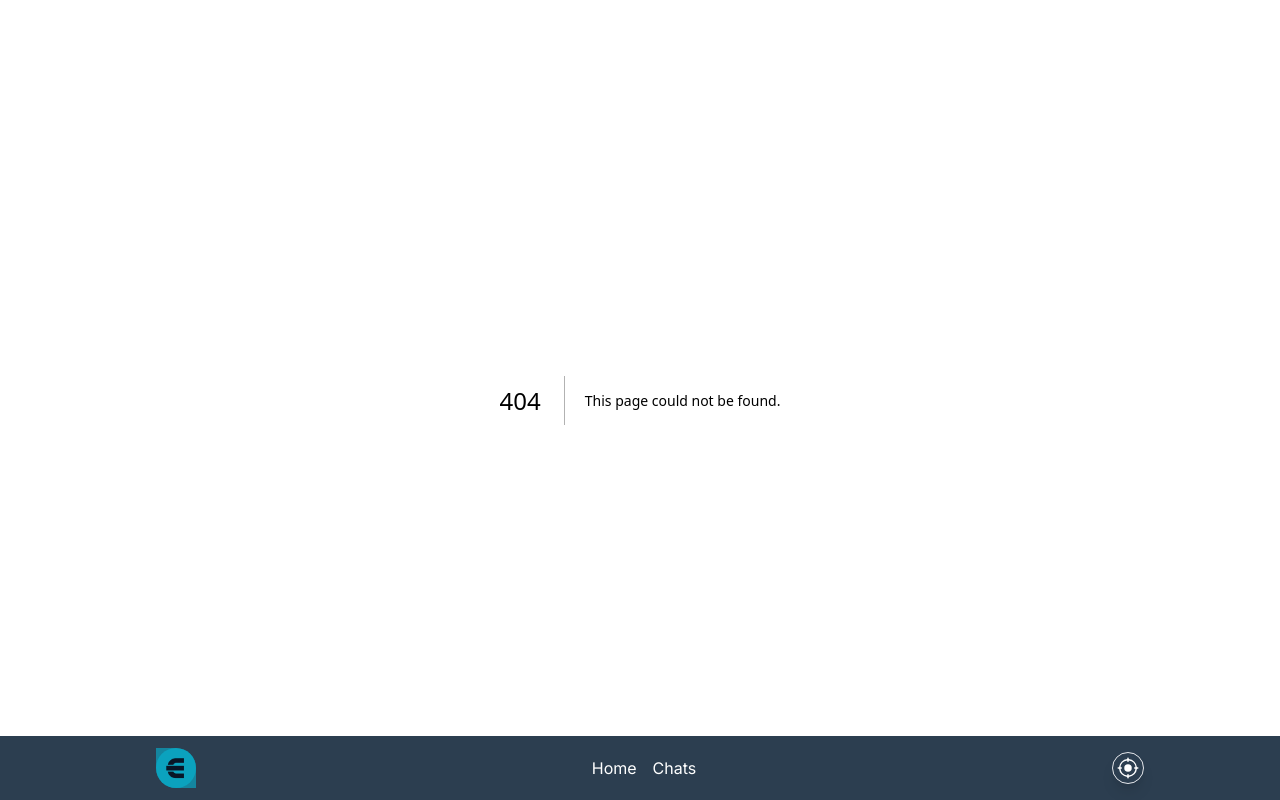
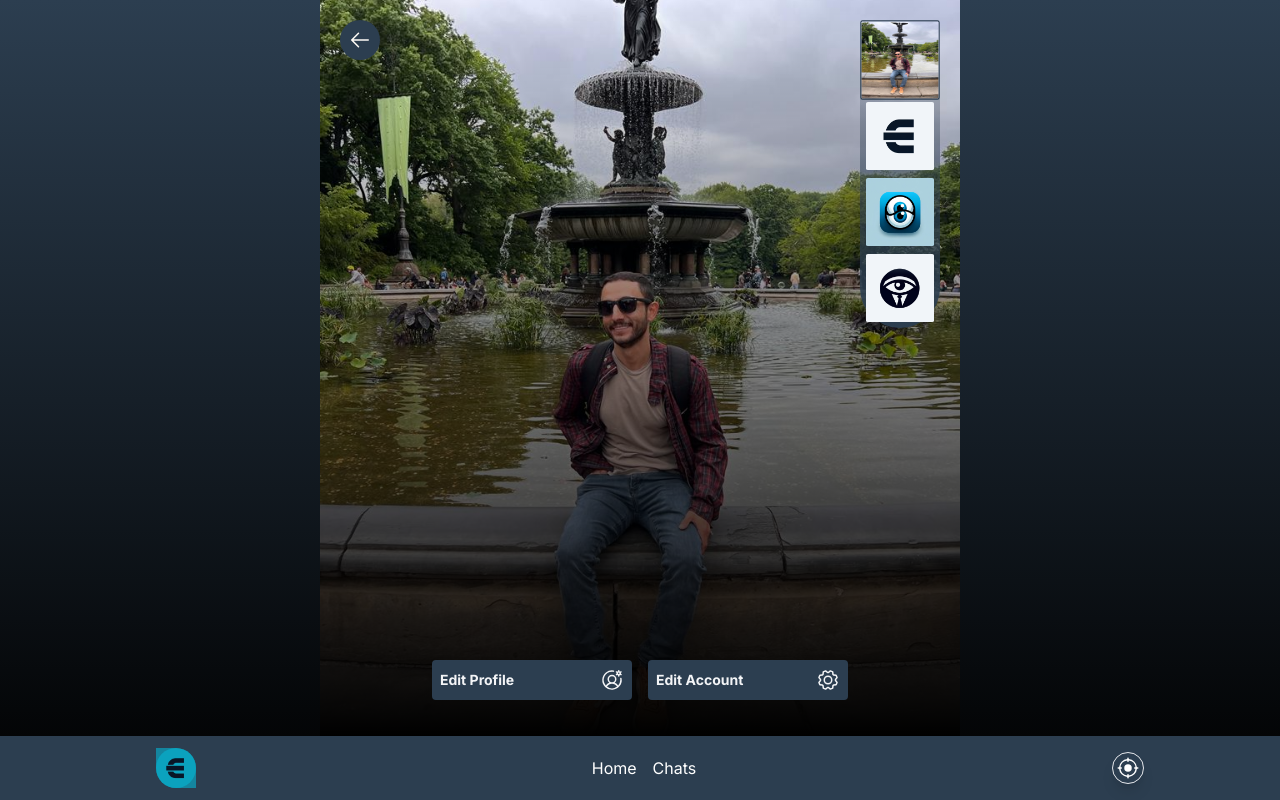
Before and after one commit to Erdiha/Sideeye, a Next.js app in the folder frontend/: page /user in a window 1280 px wide. Before the commit this address had no page. Built offline with nearby package versions, Linux system fonts and the light colour scheme.

Commit message:
added image gallery

```diff
--- a/frontend/src/app/profile/page.js
+++ /dev/null
@@ -1,67 +0,0 @@
-"use client";
-
-import { ArrowLeft, Gear, UserCircleGear } from "@phosphor-icons/react";
-import Link from "next/link";
-
-function page() {
-  const images = ["a"];
-  return (
-    <div className="max-w-screen max-h-screen h-screen flex flex-col z-[999] justify-center items-center bg-gradient-to-b  from-[--primary-dark] to-black">
-      <div className="w-[50rem] max-w-[50dvw] h-[100%] relative flex flex-col">
-        <section className="w-full h-[calc(100%-4rem)]  bg-gray-300 flex flex-col">
-          <Link
-            className=" md:hover:scale-110 transition-all ease-in-out duration-500   z-[9999] absolute bg-[--primary-dark] rounded-full p-2 text-[--primary-text] w-10 h-10 top-5 left-5 text-center"
-            href="/saloon"
-          >
-            <ArrowLeft size={24} />
-          </Link>
-          <div className="relative w-full h-full">
-            <img
-              src="/me.jpg"
-              alt="image"
-              className="w-full h-full object-cover"
-            />
-
-            <section className="w-full  flex absolute inset-0 bg-gradient-to-t from-black to-transparent justify-evenly items-center p-4 gap-4">
-              <div className="w-[50%]  flex self-end justify-start  items-center absolute bottom-5 gap-4 text-sm">
-                <button className="md:hover:scale-110 transition-all ease-in-out duration-500  bg-[--primary-dark] w-1/2 p-2 rounded flex justify-between items-center font-bold  text-gray-100">
-                  Edit Profile <UserCircleGear size={24} />
-                </button>
-                <button className="md:hover:scale-110 transition-all ease-in-out duration-500  bg-[--primary-dark] w-1/2 p-2 rounded flex justify-between items-center font-bold text-gray-100 ">
-                  Edit Account <Gear size={24} />
-                </button>
-              </div>
-              <div className="w-[5rem] rounded-md  bg-[--primary-dark] flex flex-col gap-1 p-1 absolute right-5 top-5 ">
-                <img
-                  className="w-full scale-[1.15] rounded-md md:hover:scale-110 transition-all ease-in-out duration-500   aspect-square bg-slate-100 object-fill border-4 border-green-400"
-                  src="/me.jpg"
-                  alt=""
-                />
-                <img
-                  className="w-full md:hover:scale-110 transition-all ease-in-out duration-500 p-1  aspect-square bg-slate-100 object-fill"
-                  src="/me.jpg"
-                  alt=""
-                />
-                <img
-                  className="w-full p-1 md:hover:scale-110 transition-all ease-in-out duration-500 border aspect-square bg-slate-100 object-fill"
-                  src="/me.jpg"
-                  alt=""
-                />{" "}
-                <img
-                  className="w-full p-1  md:hover:scale-110 transition-all ease-in-out duration-500 aspect-square bg-slate-100 object-fill"
-                  src="/me.jpg"
-                  alt=""
-                />
-                <button className=" md:hover:scale-110 transition-all ease-in-out duration-500  bg-white self-center rounded-full shadow-xl absolute z-50 justify-center flex items-center right-0 bottom-0 border-2 border-[--primary-dark] ">
-                  <Gear weight="bold" size={24} />
-                </button>
-              </div>
-            </section>
-          </div>
-        </section>
-      </div>
-    </div>
-  );
-}
-
-export default page;
--- /dev/null
+++ b/frontend/src/app/user/page.js
@@ -0,0 +1,131 @@
+"use client";
+
+import {
+  ArrowLeft,
+  EyeSlash,
+  Gear,
+  Swap,
+  TrashSimple,
+  UserCircleGear,
+  UserRectangle,
+} from "@phosphor-icons/react";
+import { motion } from "framer-motion";
+import Link from "next/link";
+import { useState } from "react";
+
+function Page() {
+  const images = ["/me.jpg", "/e.png", "/sideeye1.png", "sideeye5.png"];
+  const [hoveredIndex, setHoveredIndex] = useState(-1);
+  const sizes = 20;
+  const imageSettings = [
+    {
+      label: "Change Image",
+      icon: <Swap size={sizes} />,
+      onClick: () => alert("Change Profile Picture clicked"),
+    },
+
+    {
+      label: "Make Profile",
+      icon: <UserRectangle size={sizes} />,
+      onClick: () => alert("Make Profile Picture clicked"),
+    },
+    {
+      label: "Hide Image ",
+      icon: <EyeSlash size={sizes} />,
+      onClick: () => alert("Hide Profile Picture clicked"),
+    },
+    {
+      label: "Delete Image",
+      icon: <TrashSimple size={sizes} />,
+      onClick: () => alert("Delete Profile Picture clicked"),
+    },
+  ];
+
+  const imageSection = () => {
+    return images.map((item, index) => (
+      <div
+        key={index}
+        className="relative"
+        onMouseEnter={() => setHoveredIndex(index)}
+        onMouseLeave={() => setHoveredIndex(-1)}
+      >
+        <img
+          style={{
+            border: index === 0 ? "solid 1px var(--primary-dark)" : "",
+            scale: index === 0 ? "1.05" : "0.9",
+            translate: hoveredIndex === index ? "-10px" : "",
+            borderRadius: hoveredIndex === index ? "0% 50% 50% 0%" : "",
+          }}
+          className="w-full scale-[1.05] rounded-sm md:hover:scale-110 transition-all ease-in-out duration-500 aspect-square bg-slate-100 object-fill"
+          src={images[index]}
+          alt=""
+        />
+        {hoveredIndex === index && (
+          <motion.div
+            animate={{ opacity: 1, scale: 1 }}
+            transition={{ type: "spring", stiffness: 30, damping: 2 }}
+            className="absolute top-0 right-20 w-full min-h-full h-80 bg-[--primary-dark] flex justify-center items-center text-white text-[10px]  rounded-b-full rounded-tl-full flex-col p-2 "
+          >
+            {imageSettings.map((item, index) => (
+              <button
+                key={index}
+                style={{
+                  borderBottom:
+                    index < imageSettings.length - 1
+                      ? "3px solid var(--primary-dark-50)"
+                      : "",
+                }}
+                className="flex justify-evenly items-center gap-2 w-full h-full rounded-sm"
+                onClick={item.onClick}
+              >
+                {item.label}
+                {item.icon}
+              </button>
+            ))}
+          </motion.div>
+        )}
+      </div>
+    ));
+  };
+
+  return (
+    <div className="max-w-screen max-h-screen h-screen flex flex-col z-[999] justify-center items-center bg-gradient-to-b  from-[--primary-dark] to-black">
+      <div className="md:w-[50rem] md:max-w-[50dvw] h-[100%] relative flex flex-col">
+        <section className="w-full h-[calc(100%-4rem)]  bg-gray-300 flex flex-col">
+          <Link
+            className="md:hover:scale-110 transition-all ease-in-out duration-500 z-[9999] absolute bg-[--primary-dark] rounded-full p-2 text-[--primary-text] w-10 h-10 top-5 left-5 text-center"
+            href="/saloon"
+          >
+            <ArrowLeft size={24} />
+          </Link>
+          <div className="relative w-full h-full">
+            <img
+              src="/me.jpg"
+              alt="image"
+              className="w-full h-full object-cover"
+            />
+
+            <section className="w-full flex absolute inset-0 bg-gradient-to-t from-black to-transparent justify-evenly items-center p-4 gap-4">
+              <div className="2xl:w-[50%] md:w-[80%] lg:w-[70%] w-full p-4 flex self-end justify-start items-center absolute bottom-5 gap-4 text-sm">
+                <button className="md:hover:scale-110 transition-all ease-in-out duration-500 bg-[--primary-dark] md:w-1/2 p-2 rounded flex justify-between items-center font-bold text-gray-100 w-full">
+                  Edit Profile <UserCircleGear size={24} />
+                </button>
+                <button className="md:hover:scale-110 transition-all ease-in-out duration-500 bg-[--primary-dark] md:w-1/2 p-2 rounded flex justify-between items-center font-bold text-gray-100 w-full">
+                  Edit Account <Gear size={24} />
+                </button>
+              </div>
+              <div className="w-[5rem] rounded-full bg-gradient-to-t from-[--primary-dark] to-transparent flex flex-col gap-1 p-1 absolute right-5 top-5 ">
+                {imageSection()}
+                {/* <button className="md:hover:scale-110 transition-all ease-in-out duration-500 bg-white self-center rounded-full shadow-xl absolute z-50 justify-center flex items-center -right-3 -bottom-3 border-2 border-[--primary-dark]">
+                  <Gear weight="bold" size={24} />
+                </button> */}
+              </div>
+            </section>
+          </div>
+        </section>
+      </div>
+    </div>
+  );
+}
+
+export default Page;
--- a/frontend/src/components/mapComponent/Map.js
+++ b/frontend/src/components/mapComponent/Map.js
@@ -1,5 +1,5 @@
-import StatsCard from "@/components/profileComponent/StatsCard";
-import { createThumbnailMarker } from "@/components/profileComponent/Thumbnail";
+import StatsCard from "@/components/userComponent/profileComponent/StatsCard";
+import { createThumbnailMarker } from "@/components/userComponent/profileComponent/Thumbnail";
 import L from "leaflet";
 import "leaflet/dist/leaflet.css";
 import { useEffect } from "react";
--- a/frontend/src/components/navComponent/BurgerMenu.js
+++ b/frontend/src/components/navComponent/BurgerMenu.js
@@ -1,10 +1,10 @@
 "use client";
-import SettingsShape from "@/components/SettingsComponent/PopupMenu";
+import SettingsShape from "@/components/userComponent/SettingsComponent/PopupMenu";
 import { motion } from "framer-motion";
 import { useState } from "react";
 
 const BurgerMenu = () => {
-  const [openMenu, setOpenMenu] = useState(false);
+  const [openMenu, setOpenMenu] = useState(true);
 
   return (
     <div className="max-h-screen flex overflow-hidden">
--- a/frontend/src/components/SettingsComponent/PopupMenu.js
+++ b/frontend/src/components/userComponent/SettingsComponent/PopupMenu.js
@@ -20,7 +20,7 @@ function PopupMenu({ openMenu, setOpenMenu }) {
     {
       label: "Profile",
       icon: <UserGear size={sizes} />,
-      href: "/profile",
+      href: "/user",
     },
     {
       label: "Reopen App",
@@ -40,7 +40,7 @@ function PopupMenu({ openMenu, setOpenMenu }) {
   ];
 
   const styleButton =
-    "w-full md:h-1/5 flex rounded py-4 pr-4 pl-2 justify-between items-center border-b border-b-[--primary-dark-50]";
+    "w-full md:h-full flex rounded p-1 justify-between items-center border-b border-b-[--primary-dark-50]";
   const styleWrapper =
     "w-full h-full md:p-5 p-2 flex flex-col text-[--primary-text] text-sm justify-around md:gap-[2rem] items-start md:mt-[3rem] mt-2";
 
@@ -75,7 +75,7 @@ function PopupMenu({ openMenu, setOpenMenu }) {
               boxShadow: "0px 5px 15px rgba(0, 0, 0, 0.2)",
               scale: 1.1,
             }}
-            className={"w-full h-full flex justify-between"}
+            className={"w-full h-full flex justify-between p-2"}
             transition={{
               duration: 0.3,
               ease: [0.4, 0, 0.2, 1],
--- /dev/null
+++ b/frontend/src/components/userComponent/userGallery.js
@@ -0,0 +1,11 @@
+import React from 'react'
+
+function userGallery() {
+  return (
+    <div>
+
+    </div>
+  )
+}
+
+export default userGallery
```
Also changed, not shown: frontend/src/components/userComponent/UserShape.js (renamed from frontend/src/components/user/UserShape.js), frontend/src/components/userComponent/profileComponent/ProfileSettings.js (added), frontend/src/components/userComponent/profileComponent/StatsCard.js (renamed from frontend/src/components/profileComponent/StatsCard.js), frontend/src/components/userComponent/profileComponent/Thumbnail.js (renamed from frontend/src/components/profileComponent/Thumbnail.js).
